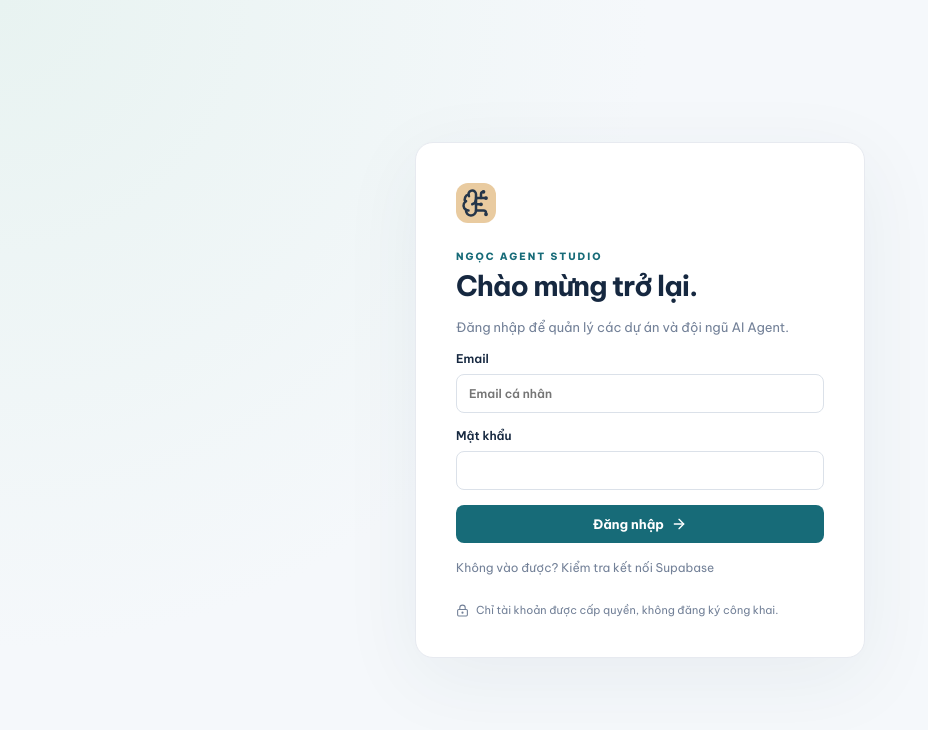
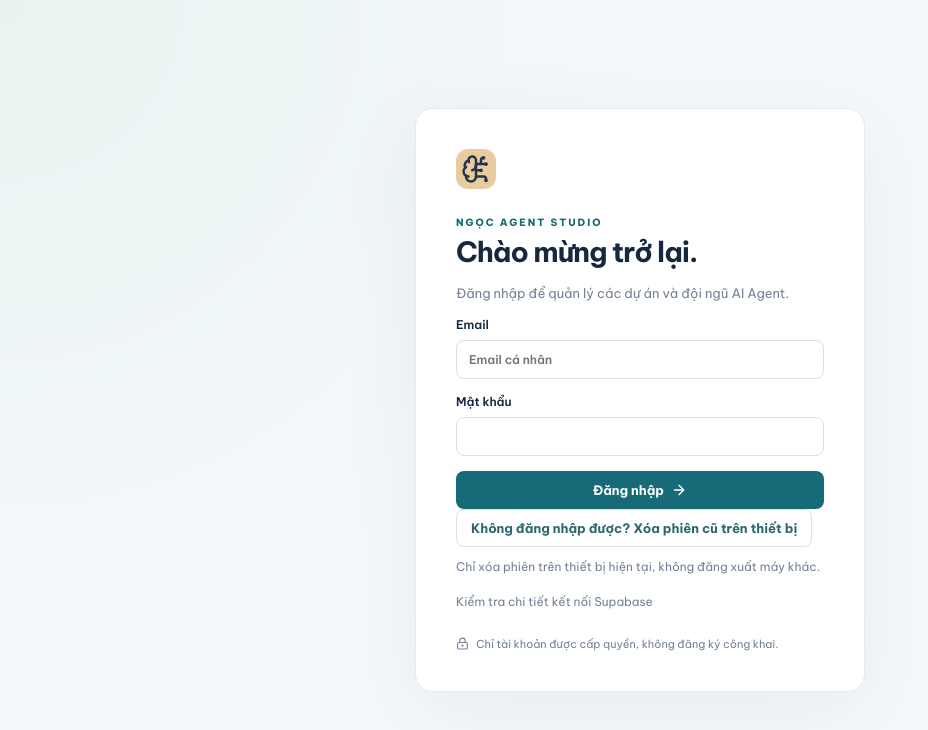
Before and after one commit to suvietai-stack/Ngoc-agent-studio, a Next.js app: page / in a window 1280 px wide. Shown: the top 730 px of the page, without its empty margins (0-928 px from the left). Built offline with nearby package versions, Linux system fonts and the light colour scheme; no server answers.

Commit message:
feat(auth): offer local-only stale session recovery on login

```diff
--- a/src/components/login.tsx
+++ b/src/components/login.tsx
@@ -11,12 +11,15 @@ export function Login(){
  const [password,setPassword]=useState("");
  const [error,setError]=useState("");
  const [busy,setBusy]=useState(false);
+ const [recovering,setRecovering]=useState(false);
+ const [recoveryNotice,setRecoveryNotice]=useState("");
 
  async function submit(e:React.FormEvent){
   e.preventDefault();
   if(busy)return;
   setBusy(true);
   setError("");
+  setRecoveryNotice("");
   try{
    const {error:authError}=await createClient().auth.signInWithPassword({email,password});
    if(authError){
@@ -33,6 +36,24 @@ export function Login(){
    setBusy(false);
   }
  }
+ async function resetLocalSession(){
+  if(busy||recovering)return;
+  setRecovering(true);
+  setError("");
+  setRecoveryNotice("");
+  try{
+   // The local scope clears this device, never invalidating other sessions.
+   const {error:signOutError}=await createClient().auth.signOut({scope:"local"});
+   setRecoveryNotice(signOutError
+    ?"Đã yêu cầu xóa phiên trên thiết bị này; máy chủ chưa xác nhận thu hồi token. Hãy đăng nhập lại."
+    :"Đã xóa phiên đăng nhập cũ trên thiết bị này. Bạn có thể đăng nhập lại.");
+   router.refresh();
+  }catch{
+   setError("Không làm mới được phiên. Hãy kiểm tra kết nối rồi thử lại.");
+  }finally{
+   setRecovering(false);
+  }
+ }
  return <main className="screen"><section className="auth-card">
   <div className="brand-logo"><BrainCircuit size={30}/></div>
   <span className="eyebrow">NGỌC AGENT STUDIO</span>
@@ -44,7 +65,12 @@ export function Login(){
    {error&&<div className="alert" role="alert">{error}</div>}
    <button className="primary full" disabled={busy}>{busy?"Đang đăng nhập...":"Đăng nhập"} <ArrowRight size={16}/></button>
   </form>
-  <p style={{marginTop:15,fontSize:12}}><Link href="/ket-noi">Không vào được? Kiểm tra kết nối Supabase</Link></p>
+  {recoveryNotice&&<div className="note" role="status">{recoveryNotice}</div>}
+  <button className="ops-outline" type="button" disabled={busy||recovering} onClick={resetLocalSession}>
+   {recovering?"Đang làm mới phiên...":"Không đăng nhập được? Xóa phiên cũ trên thiết bị"}
+  </button>
+  <p style={{marginTop:10,fontSize:12}}>Chỉ xóa phiên trên thiết bị hiện tại, không đăng xuất máy khác.</p>
+  <p style={{marginTop:15,fontSize:12}}><Link href="/ket-noi">Kiểm tra chi tiết kết nối Supabase</Link></p>
   <small className="privacy"><LockKeyhole size={13}/> Chỉ tài khoản được cấp quyền, không đăng ký công khai.</small>
  </section></main>;
 }
```
